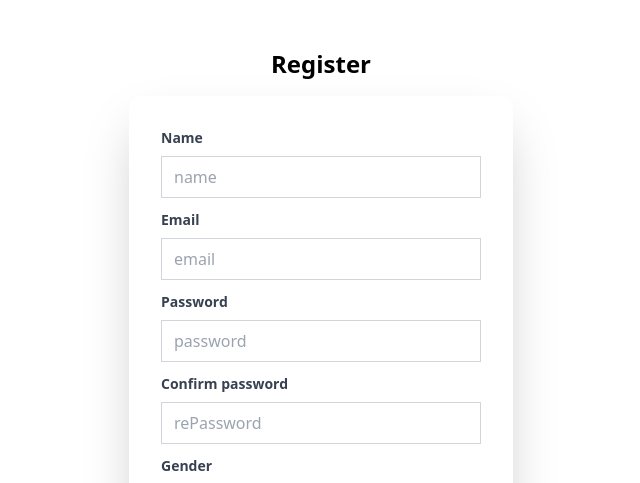
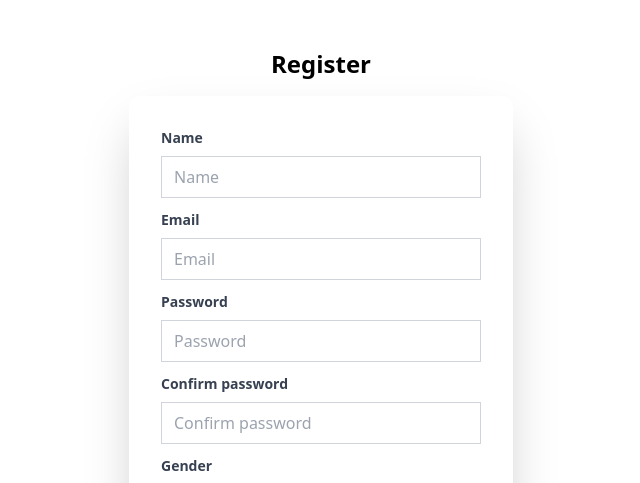
Before and after one commit to Mohamed4Hesham/social-Media-clone, a React (Vite) app: page /register in a window 1280 px wide. Shown: the top 483 px of the page, without its empty margins (319-959 px from the left). Built offline with nearby package versions, Linux system fonts and the light colour scheme.

Commit message:
Spinner & mavigation added

```diff
--- a/src/components/Input.tsx
+++ b/src/components/Input.tsx
@@ -2,12 +2,11 @@ import { PassedProps } from "@/interfaces/PassedPropsToForm";
 import {CircleAlert} from 'lucide-react'
 
 const Input = ({ data , touched , error , value, onChange, onBlur} :PassedProps ) => {
-
-    const {name , placeholder, label , type} = data;
+    const {name , label , type} = data;
     return <>
     <div className="mb-3">
     <label className="block text-start text-gray-700 text-sm font-bold mb-2  " htmlFor={name}>{label}</label>
-    <input className="w-full px-3 py-2 border border-gray-300 rounded-lg focus:outline-none focus:border-indigo-500 " value={value} onChange={onChange} onBlur={onBlur} type={type}  placeholder={placeholder} name={name}/>
+    <input className="w-full px-3 py-2 border border-gray-300 rounded-lg focus:outline-none focus:border-indigo-500 "  value={value} onChange={onChange} onBlur={onBlur} type={type}  placeholder={label} name={name}/>
     {touched && error && <p className="text-red-500 text-sm items-center text-start " > <CircleAlert className="w-4 h-4 inline" />  {error}</p>}
     </div>
 
--- a/src/pages/Register/Register.tsx
+++ b/src/pages/Register/Register.tsx
@@ -2,7 +2,7 @@ import Input from "@/components/Input"
 import { handleSignup } from "@/redux/slices/UserSlice"
 import {useFormik} from 'formik'
 import { useDispatch } from "react-redux"
-import { Link } from "react-router-dom"
+import { Link, useNavigate } from "react-router-dom"
 import * as yup from 'yup'
 import React from 'react' ;
 import { Loader } from "lucide-react"
@@ -35,6 +35,7 @@ const Inputs =[
 ]
 const Register = () => {
     const dispatch = useDispatch();
+    const navigate = useNavigate();
     // isLoading to show spinner in the Register button
     const [isLoading,setIsLoading] = React.useState(false);
     // Validation schema from yup
@@ -54,12 +55,17 @@ const Register = () => {
             gender:'',
             dateOfBirth:'',
         },
-        onSubmit: (values)=>{
-            {/* isLoading to show spinner but it's not working 😒😒😒😒😒 */}
-            setIsLoading(true);
-            dispatch(handleSignup(values));
-            setIsLoading(false);
-
+        onSubmit: async (values) => {
+            try {
+                setIsLoading(true);
+                const response = await dispatch(handleSignup(values));
+                console.log(response);
+                navigate('/login');
+            } catch (error) {
+                console.error(error);
+            } finally {
+                setIsLoading(false);
+            }
         },
         validationSchema,
 })
```
